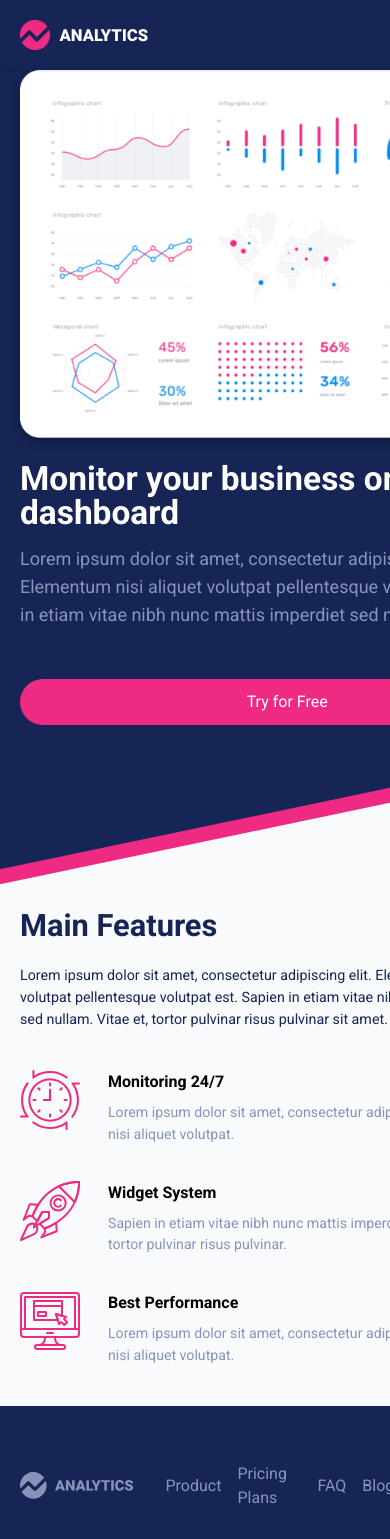
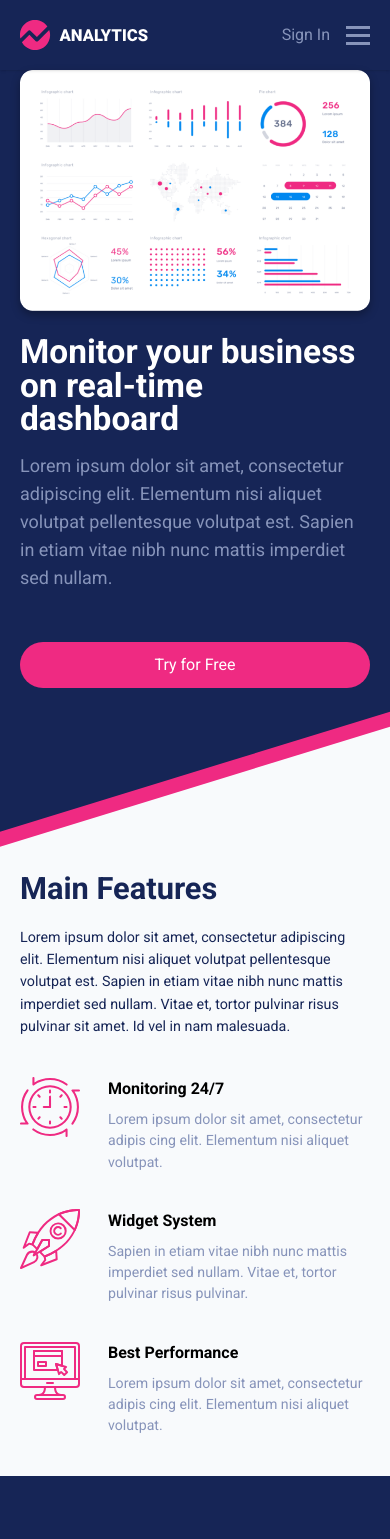
Before and after one commit to slapxxi/analytics, a React (Vite) app: page / in a window 390 px wide. Shown: the top 1539 px of the page. Built offline with nearby package versions, Linux system fonts and the light colour scheme.

Commit message:
hero and footer tweaks

```diff
--- a/src/components/Features/index.tsx
+++ b/src/components/Features/index.tsx
@@ -2,7 +2,7 @@ import config from './config'
 
 export const Features = () => {
   return (
-    <div className="col-[main] my-10 grid gap-10 md:gap-20">
+    <div className="col-[main] my-10 grid gap-10 self-start md:gap-20">
       <div className="grid max-w-265 gap-5 justify-self-center md:gap-8 md:text-center">
         <h2 className="title text-fluid-4xl text-blue-950">Main Features</h2>
         <p className="justify-self-center text-fluid-lg text-blue-950">
@@ -13,14 +13,14 @@ export const Features = () => {
         </p>
       </div>
 
-      <ul className="grid gap-9 md:grid-cols-3 md:gap-0">
+      <ul className="grid justify-between gap-9 md:grid-cols-[repeat(3,minmax(0,380px))] md:gap-4">
         {config.features.map((item) => (
           <li
             key={item.title}
-            className="grid grid-cols-[auto_1fr] md:grid-cols-1 gap-x-7 gap-y-2 md:row-span-3 md:grid-rows-subgrid
+            className="grid grid-cols-[auto_1fr] gap-x-7 gap-y-2 md:row-span-3 md:grid-cols-1 md:grid-rows-subgrid
             md:place-items-center md:gap-x-0 md:gap-y-0 md:text-center"
           >
-            <item.Icon className="row-span-2 md:row-auto size-15 text-pinky-600 md:mb-7" />
+            <item.Icon className="row-span-2 size-15 text-pinky-600 md:row-auto md:mb-7" />
             <h3 className="title text-base md:mb-4">{item.title}</h3>
             <p className="text-fluid-base text-slatey-400">
               {item.description}
--- a/src/components/Footer/index.tsx
+++ b/src/components/Footer/index.tsx
@@ -8,10 +8,10 @@ import config from './config'
 export const Footer = () => {
   return (
     <footer className="col-[wide] grid grid-cols-subgrid bg-blue-950 text-slatey-400">
-      <div className="col-[main] py-8 min-h-40 flex items-center justify-between gap-8">
+      <div className="col-[main] flex min-h-40 items-center justify-between gap-8 py-8">
         <Logo className="w-32 md:w-45" />
 
-        <nav>
+        <nav className="hidden md:block">
           <ul className="flex items-center gap-4">
             {config.nav.map((item) => (
               <li key={item}>
--- a/src/components/Hero/index.tsx
+++ b/src/components/Hero/index.tsx
@@ -10,13 +10,13 @@ export const Hero = () => {
 
       <div className="relative col-[wide] row-[1/3] grid grid-cols-subgrid grid-rows-subgrid text-base text-slatey-400">
         <div
-          className="col-[main] row-2 grid max-w-340 grid-rows-[min-content_min-content_120px] gap-6
-          md:col-[main/-1] md:grid-cols-[minmax(0,42fr)_minmax(0,58fr)] md:grid-rows-[auto_120px]"
+          className="col-[main] row-2 grid grid-rows-[min-content_min-content_120px] gap-6
+          md:col-[main/-1] md:grid-cols-[minmax(0,550px)_minmax(380px,1fr)] md:grid-rows-[auto_120px]"
         >
           <img
             src={heroImage}
             alt=""
-            className="col-2 row-span-2 hidden md:block"
+            className="col-2 row-span-2 -mb-4 hidden max-w-220  scale-105 drop-shadow-lg drop-shadow-black/20 filter md:block"
           />
 
           <img
--- a/src/styles/components/wrapper.css
+++ b/src/styles/components/wrapper.css
@@ -7,6 +7,7 @@
       [wide] minmax(0, 1fr) [main-start] minmax(auto, 1180px)
       [main-end] minmax(0, 1fr) [wide-end];
     grid-auto-rows: min-content;
+    grid-template-rows: min-content min-content 1fr;
     column-gap: calc(var(--spacing) * 5);
     min-height: 100vh;
   }
```
Also changed, not shown: src/assets/hero-chart.png.
